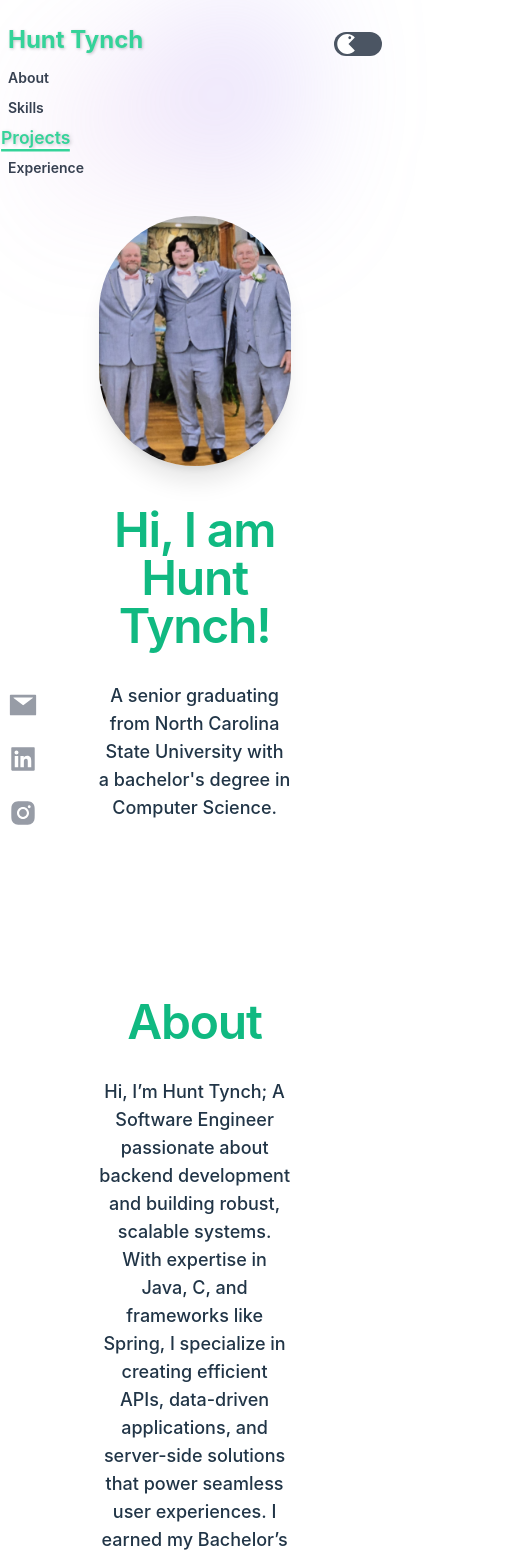
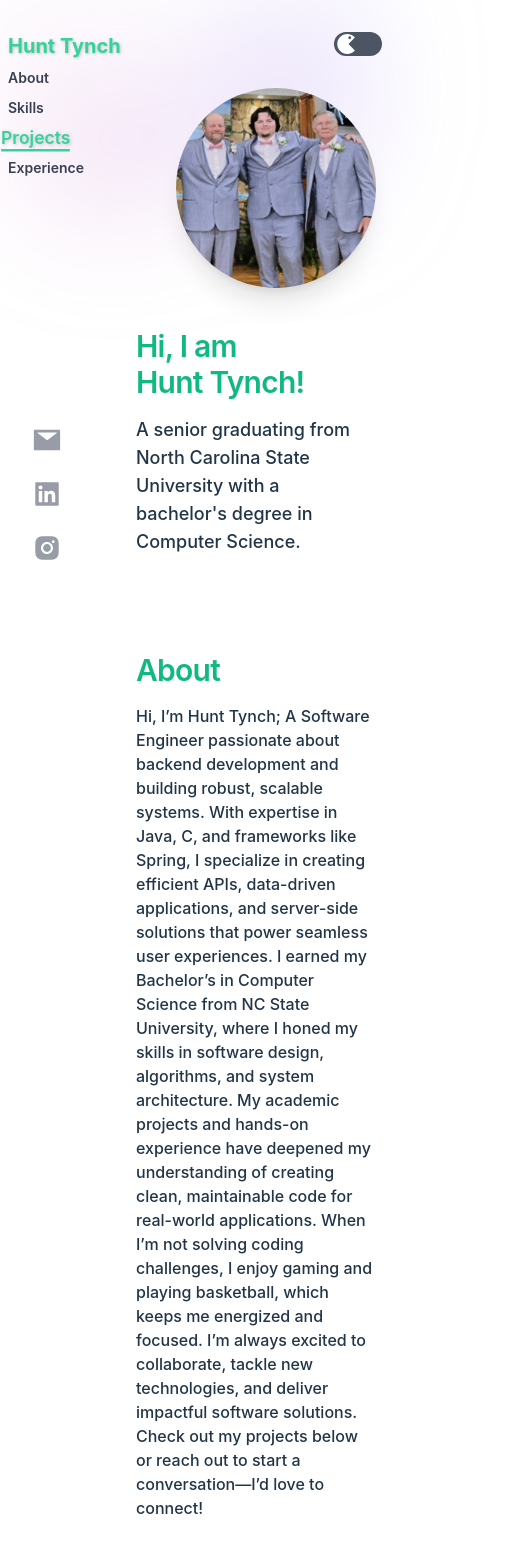
Before and after one commit to hctynch/hctynch.github.io, a React (Vite) app: page / in a window 390 px wide. Shown: the top 1558 px of the page, 512 px wide, since content can reach past the window. Built offline with nearby package versions, Linux system fonts and the light colour scheme.

Commit message:
Layout on mobile and web is complete and similar.

```diff
--- a/package.json
+++ b/package.json
@@ -6,6 +6,7 @@
   "homepage": "https://hctynch.github.io",
   "scripts": {
     "dev": "vite",
+    "host": "vite --host",
     "build": "vite build",
     "lint": "eslint .",
     "preview": "vite preview",
--- a/src/App.jsx
+++ b/src/App.jsx
@@ -1,12 +1,10 @@
 import './App.css'
-import Footer from './components/Footer'
 import Navbar from './components/Navbar'
 function App() {
 
   return (
     <>
         <Navbar/>
-        <Footer/>
     </>
   )
 }
--- a/src/components/Footer.jsx
+++ /dev/null
@@ -1,11 +0,0 @@
-export default function Footer () {
-  return (
-    <>
-    <div className="sticky h-24 light:text-gray-500 dark:text-gray-50 opacity-50">
-      <p className="italic font-medium font-mono">
-        Made by Hunt Tynch (2025)
-      </p>
-    </div>
-    </>
-  )
-}
--- a/src/components/Navbar.jsx
+++ b/src/components/Navbar.jsx
@@ -182,9 +182,9 @@ export default function Example() {
       <header className="fixed inset-x-0 top-0 z-50">
         <nav aria-label="Global" className="flex items-center justify-between p-6 lg:px-8">
           <div className="flex lg:flex-1">
-            <a href="#home" className="absolute -m-1.5 p-1.5 left-2 top-6 lg:left-8">
+            <a href="#home" className="absolute -m-1.5 p-1.5 left-2 top-8 lg:left-6">
               <span className="sr-only">Hunt Tynch</span>
-              <p className="text-emerald-400 font-Inter font-bold text-2xl lg:text-3xl text-shadow-sm">
+              <p className="text-emerald-400 font-Inter font-bold text-xl lg:text-3xl text-shadow-sm">
                 Hunt Tynch
               </p>
             </a>
@@ -290,30 +290,30 @@ export default function Example() {
             className="relative left-[calc(50%+10rem)] aspect-[1155/678] w-[28.125rem] -translate-x-1/2 rotate-[-30deg] bg-gradient-to-br from-[#facc15] to-[#f59e0b] opacity-25 sm:left-[calc(50%+25rem)] sm:w-[56.1875rem]"
           />
         </div>
-        <div className="max-w-48 md:max-w-96 lg:max-w-full">
+        <div className="flex flex-col items-end mx-20 -my-32 min-w-60 sm:mx-0 sm:max-w-full sm:items-center">
         {/* Main Content */}
-        <div className="mx-auto max-w-2xl py-32 sm:py-48 lg:py-56" id="home" ref={(el) => (sectionRefs.current[4] = el)}>
-          <div className="text-center">
-            <div className="flex justify-center items-center mb-10">
+        <div className="lg:max-w-2xl py-32 sm:py-44" id="home" ref={(el) => (sectionRefs.current[4] = el)}>
+          <div className="flex flex-col text-start sm:justify-center sm:text-center sm:items-center">
+            <div className="flex justify-end lg:justify-center items-center mb-10">
             <img
               src="/centered_pic.jpeg"
-              className="h-[250px] w-[250px] lg:w-[500px] lg:h-[500px] object-cover object-top shadow-xl rounded-full"
+              className="h-[200px] w-[200px] lg:w-[500px] lg:h-[500px] object-cover object-top shadow-xl rounded-full"
             />
             </div>
-            <h1 className="text-balance text-5xl font-semibold tracking-tight text-emerald-500 sm:text-7xl">
+            <h1 className="text-balance text-3xl font-semibold tracking-tight text-emerald-500 lg:text-7xl">
               Hi, I am Hunt Tynch!
             </h1>
-            <p className="mt-8 text-pretty text-lg font-medium light:text-gray-500 dark:text-gray-400 sm:text-xl/8">
+            <p className="mt-4 text-pretty text-lg font-medium light:text-gray-500 dark:text-gray-400 sm:text-xl/8">
               A senior graduating from North Carolina State University with a bachelor's degree in Computer Science.
             </p>
           </div>
         </div>
-        <div className="mx-auto max-w-2xl py-12 sm:py-16 lg:py-20" id="about" href="#about" ref={(el) => (sectionRefs.current[0] = el)}>
-          <div className="text-center">
-            <h1 className="text-balance text-5xl font-semibold tracking-tight text-emerald-500 sm:text-7xl">
+          <div className="max-w-60 lg:max-w-2xl -my-8 sm:-my-0 sm:py-44" id="about" href="#about" ref={(el) => (sectionRefs.current[0] = el)}>
+            <div className="flex flex-col text-start sm:justify-center sm:text-center sm:items-center">
+              <h1 className="text-balance text-3xl font-semibold tracking-tight text-emerald-500 lg:text-7xl">
                 About
               </h1>
-            <p className="mt-8 text-pretty text-lg font-medium light:text-gray-500 dark:text-gray-400 sm:text-xl/8">
+                <p className="mt-4 text-balance sm:text-center text-md font-medium light:text-gray-500 dark:text-gray-400 sm:text-xl/8">
                   Hi, I’m Hunt Tynch; A Software Engineer passionate about backend development and building robust, scalable systems. With expertise in Java, C, and frameworks like Spring, I specialize in creating efficient APIs, data-driven applications, and server-side solutions that power seamless user experiences.
                   I earned my Bachelor’s in Computer Science from NC State University, where I honed my skills in software design, algorithms, and system architecture. My academic projects and hands-on experience have deepened my understanding of creating clean, maintainable code for real-world applications.
                   When I’m not solving coding challenges, I enjoy gaming and playing basketball, which keeps me energized and focused. I’m always excited to collaborate, tackle new technologies, and deliver impactful software solutions.
@@ -321,9 +321,9 @@ export default function Example() {
                 </p>
         </div>
         </div>
-        <div className="mx-auto max-w-2xl py-12 sm:py-16 lg:py-20" id="skills" href="#skills" ref={(el) => (sectionRefs.current[1] = el)}>
-          <div className="text-center">
-            <h1 className="text-balance text-5xl font-semibold tracking-tight text-emerald-500 sm:text-7xl">
+        <div className="max-w-60 lg:max-w-2xl my-32 sm:-my-0 sm:py-44" id="skills" href="#skills" ref={(el) => (sectionRefs.current[1] = el)}>
+          <div className="flex flex-col text-start sm:justify-center sm:text-center sm:items-center">
+            <h1 className="text-balance text-3xl font-semibold tracking-tight text-emerald-500 lg:text-7xl">
               Skills
             </h1>
             <div className="flex items-center justify-center">
@@ -349,9 +349,9 @@ export default function Example() {
             </div>
           </div>
         </div>
-        <div className="mx-auto max-w-2xl py-12 sm:py-16 lg:py-20" id="projects" href="#projects" ref={(el) => (sectionRefs.current[2] = el)}>
-          <div className="text-center">
-            <h1 className="text-balance text-5xl font-semibold tracking-tight text-emerald-500 sm:text-7xl">
+        <div className="max-w-60 lg:max-w-2xl sm:-my-0 sm:py-44" id="projects" href="#projects" ref={(el) => (sectionRefs.current[2] = el)}>
+          <div className="flex flex-col text-start sm:justify-center sm:text-center sm:items-center">
+            <h1 className="text-balance text-3xl font-semibold tracking-tight text-emerald-500 lg:text-7xl">
               Projects
             </h1>
             <div className="grid grid-cols-1 sm:grid-cols-2 gap-8 mt-5">
@@ -386,37 +386,42 @@ export default function Example() {
             </div>
           </div>
         </div>
-        <div className="mx-auto max-w-2xl py-12 sm:py-16 lg:py-20" id="experience" href="#experience" ref={(el) => (sectionRefs.current[3] = el)}>
-          <div className="text-center">
-            <h1 className="text-balance text-5xl font-semibold tracking-tight text-emerald-500 sm:text-7xl">
+        <div
+          className="my-24 sm:px-0 max-w-full sm:max-w-2xl"
+          id="experience"
+          href="#experience"
+          ref={(el) => (sectionRefs.current[3] = el)}
+        >
+          <div className="flex flex-col text-start sm:justify-center sm:text-center sm:items-center">
+            <h1 className="text-balance text-3xl font-semibold tracking-tight text-emerald-500 sm:text-7xl">
               Experience
             </h1>
             <div className="grid grid-cols-1 sm:grid-cols-2 gap-8 mt-5">
-              {experience.map((experience, index) => (
+              {experience.map((exp, index) => (
                 <div
                   key={index}
-                className="w-full mx-auto rounded-lg shadow-xl bg-gray-300 p-6 transform transition-transform duration-300 hover:scale-110"
+                  className="w-full sm:max-w-none mx-auto rounded-lg shadow-xl bg-gray-300 p-6 transform transition-transform duration-300 hover:scale-110"
                 >
                   <h2 className="text-gray-900 font-bold font-mono text-[20px]">
-                    {experience.title}
+                    {exp.title}
                   </h2>
                   <h2 className="text-gray-900 font-bold font-mono">
-                    {experience.dates}
+                    {exp.dates}
                   </h2>
                   <img
-                    src={experience.image}
-                    className="shadow-sm shadow-black rounded-xl"
+                    src={exp.image}
+                    className="shadow-sm shadow-black rounded-xl h-[200px] w-[200px] sm:h-auto sm:w-auto"
                   />
                   <h2 className="text-gray-900 font-bold font-mono">
-                    {experience.company}
+                    {exp.company}
                   </h2>
                   <h2 className="text-gray-900 font-bold font-mono">
-                    {experience.location}
+                    {exp.location}
                   </h2>
-                  <ul style={{ listStyleType: 'disc'}}>
-                    {experience.description.map((descrip, index) => (
+                  <ul style={{ listStyleType: 'disc' }}>
+                    {exp.description.map((descrip, idx) => (
                       <li
-                        key={index}
+                        key={idx}
                         className="mt-5 text-pretty text-lg font-mono text-gray-900"
                       >
                         {descrip}
@@ -428,7 +433,7 @@ export default function Example() {
             </div>
           </div>
         </div>
-        <div className="fixed bottom-4 left-2 lg:left-6 z-50">
+        <div className="fixed bottom-1/3 left-8 z-50">
           <div className="flex flex-col items-center gap-6">
             {/* Email */}
             <a href="mailto:tynchhunt@gmail.com" target="_blank" rel="noopener noreferrer">
```
Lines whose indentation alone changed are shown as unchanged.
